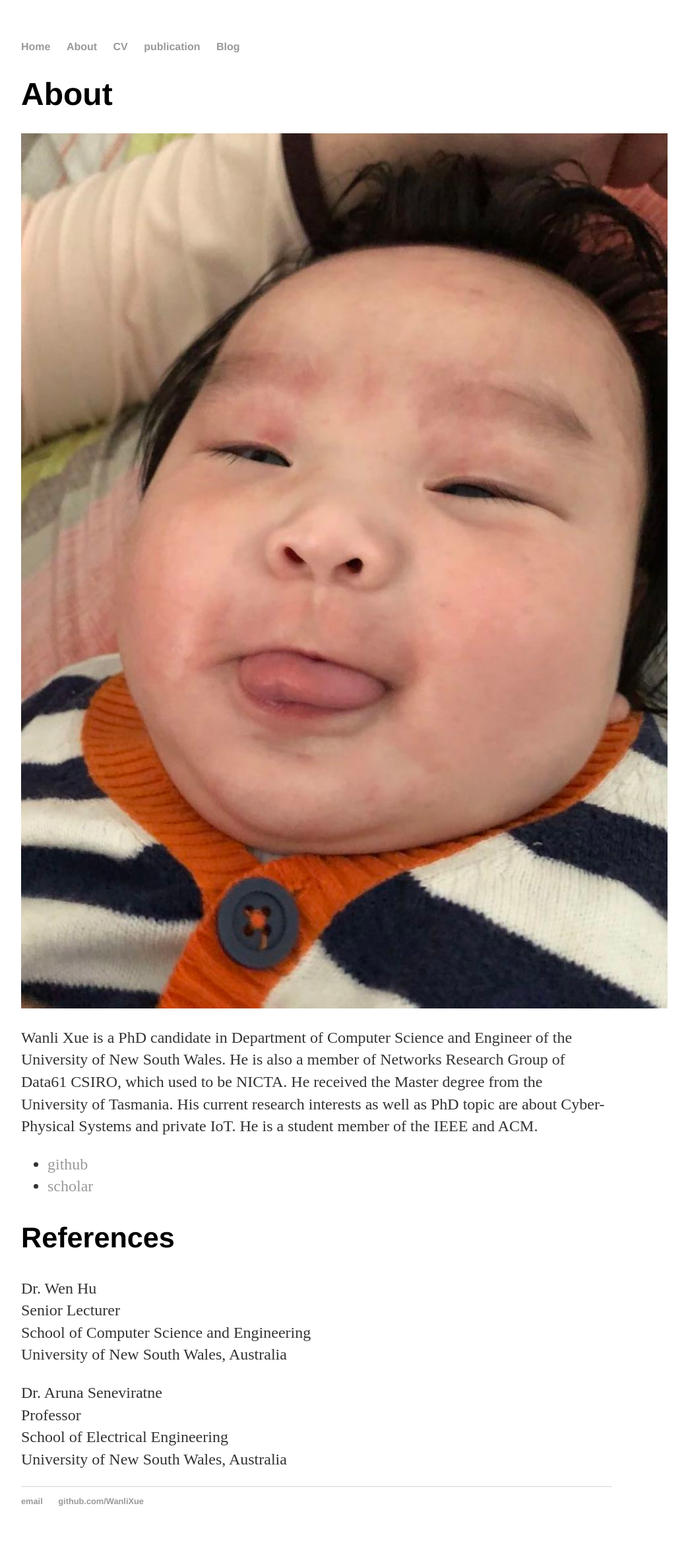
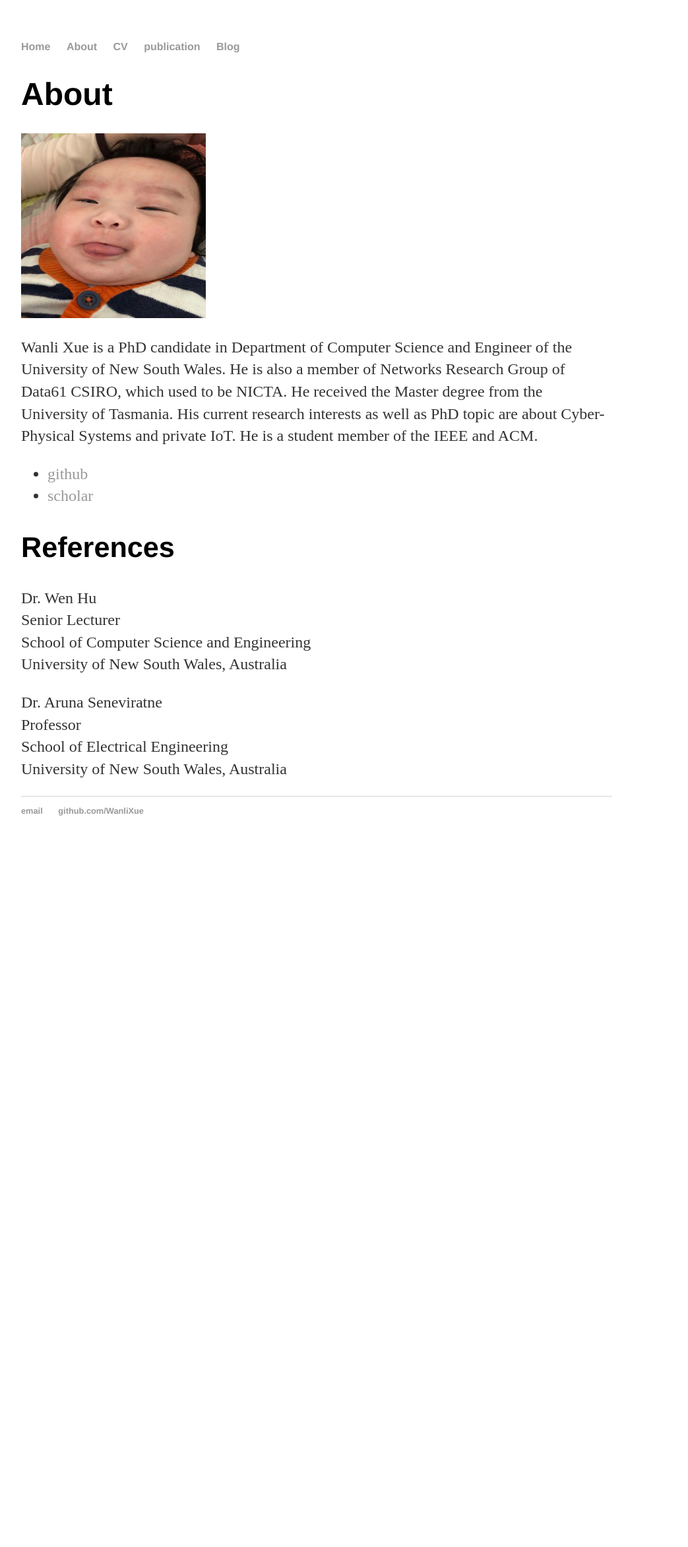
Before and after one commit to WanliXue/WanliXue.github.io, a Jekyll site: the page built from about/index.html, in a window 1280 px wide. Shown: the whole page at 66% size, without its empty margins (160-1203 px from the left). Built offline with Jekyll 4.4.1, drawn with Linux system fonts in a browser that asks for light colours; after the commit the page ends 1298 px from its top, so only the background shows below that.

Commit message:
Update index.html

```diff
--- a/about/index.html
+++ b/about/index.html
@@ -5,7 +5,7 @@ title: About Wanli
 
 		<div class="about">
 			<h1>About</h1>
-			<img src="../images/datou.jpg" >
+			<img src="../images/datou.jpg" width="280" height="280">
 			<p>Wanli Xue is a PhD candidate in Department of Computer Science and Engineer of the University of New South Wales. He is also a member of Networks Research Group of Data61 CSIRO, which used to be NICTA. He received the Master degree from the University of Tasmania.  His current research interests as well as PhD topic are about Cyber-Physical Systems and private IoT. He is a student member of the IEEE and ACM.</p>
 
 			<ul class="contacts">
```
